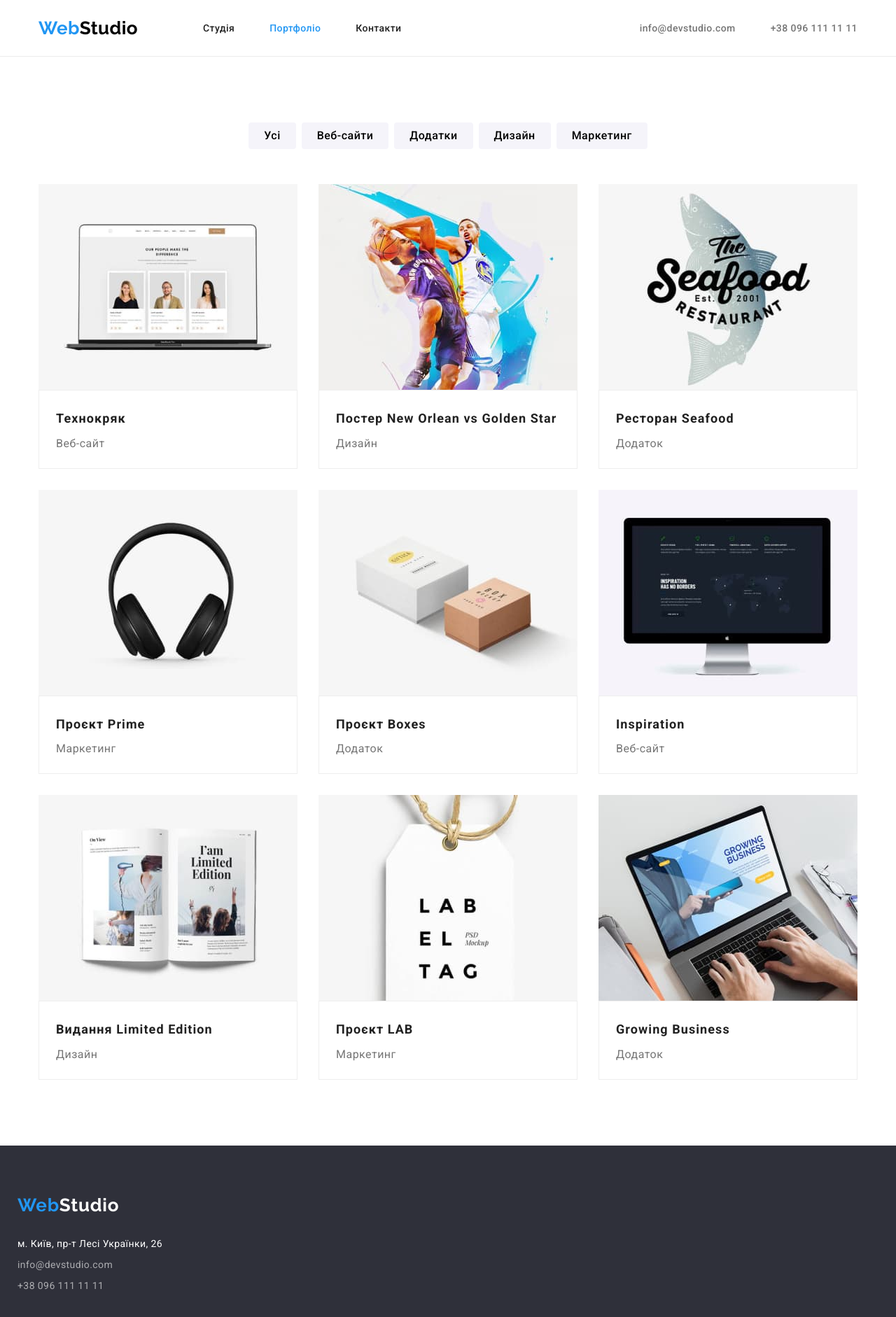
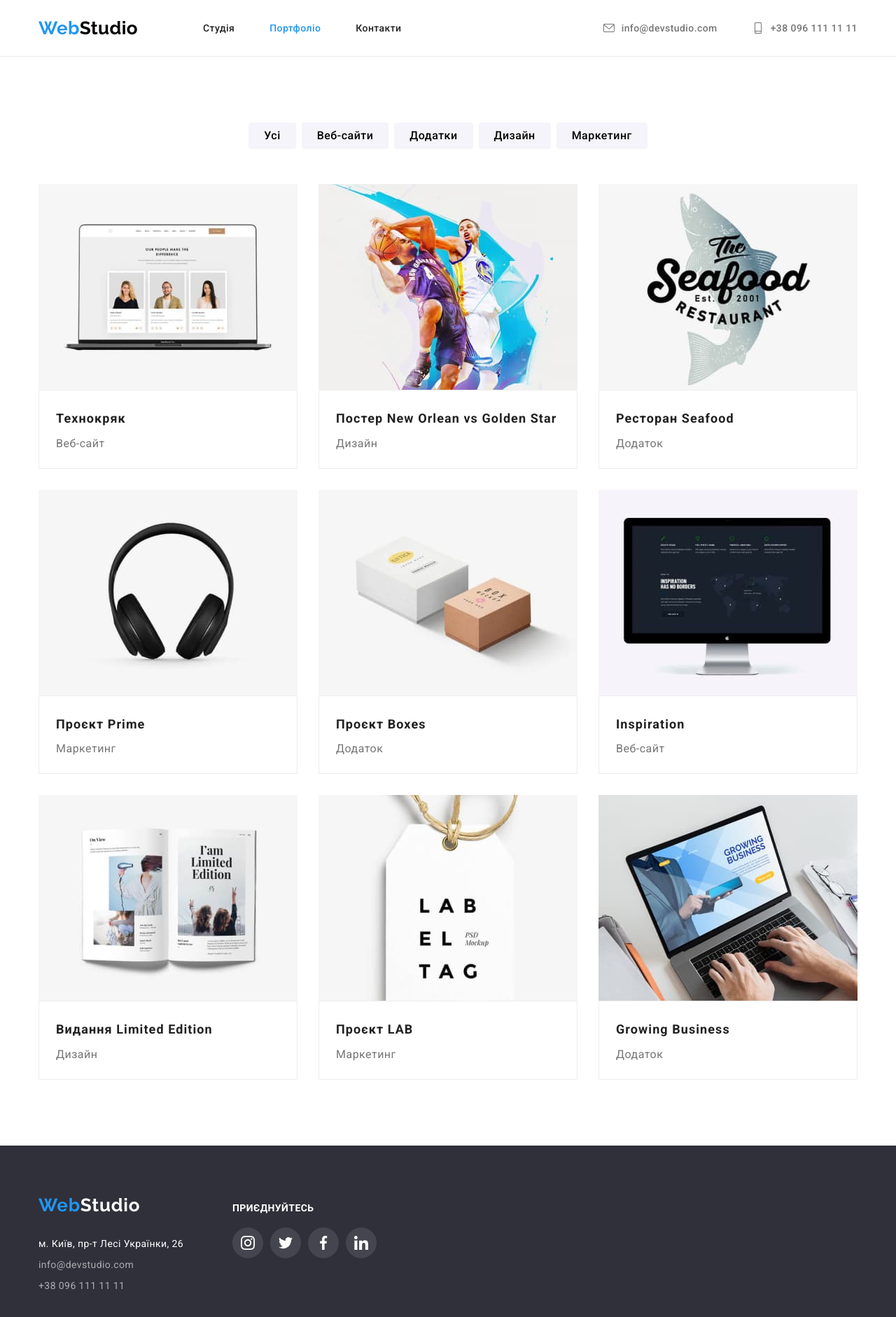
Before and after one commit to DudkoP/goit-markup-hw-04, a plain HTML site: page portfolio.html in a window 1280 px wide. Shown: the whole page at 70% size. Drawn offline with nearby package versions, Linux system fonts and the light colour scheme.

Commit message:
portfolio page done

```diff
--- a/css/styles.css
+++ b/css/styles.css
@@ -551,16 +551,13 @@ address {
 
 /* start products styles */
 
-.product-block{
+.product-lists{
     width: 1200px;
-    padding-bottom: 94px;
-}
-
-.product-lists{
     display: flex;
     list-style: none;
     flex-wrap: wrap;
 }
+
 .product-list-wrap{
 }
 
@@ -591,6 +588,15 @@ address {
     border: 1px solid #EEEEEE;
 }
 
+.product-link:hover,
+.product-link:focus {
+    display: inline-block;
+    border: 1px solid #EEEEEE;
+    box-shadow: 0px 1px 1px rgba(0, 0, 0, 0.12),
+        0px 4px 4px rgba(0, 0, 0, 0.06),
+        1px 4px 6px rgba(0, 0, 0, 0.16);
+}
+
 .product-name{
     font-weight: 700;
     font-size: 18px;
--- a/portfolio.html
+++ b/portfolio.html
@@ -23,10 +23,22 @@
                     </ul>
                 </nav>
                 <ul class="lists nav-main contacts">
-                    <li class="header-list"><a href="mailto:info@devstudio.com"
-                            class="header-contact-link">info@devstudio.com</a></li>
-                    <li class="header-list"><a href="tel:+380961111111" class="header-contact-link">+38 096 111 11
-                            11</a></li>
+                    <li class="header-list">
+                        <a href="mailto:info@devstudio.com" class="header-contact-link mail">
+                            <svg class="icon-envelope" width="20" height="20">
+                                <use href="./image/icons.svg#icon-envelope"></use>
+                            </svg>
+                            info@devstudio.com
+                        </a>
+                    </li>
+                    <li class="header-list">
+                        <a href="tel:+380961111111" class="header-contact-link tel">
+                            <svg class="icon-phone" width="20" height="20">
+                                <use href="./image/icons.svg#icon-smartphone"></use>
+                            </svg>
+                            +38 096 111 11 11
+                        </a>
+                    </li>
                 </ul>
             </div>
         </header>
@@ -132,7 +144,8 @@
         </main>
         <!-- Footer Section -->
         <footer class="footer">
-            <div class="footer-block container">
+            <div class="footer-all flexbox container">
+                <div class="footer-block">
                     <a href="./index.html" target="_self" class="footer-logo-link"><span class="blue">Web</span>Studio</a>
                     <address>
                         <p class="company-address">м. Київ, пр-т Лесі Українки, 26</p>
@@ -145,6 +158,40 @@
                         </ul>
                     </address>
                 </div>
+                <div class="join">
+                    <p class="join-us">приєднуйтесь</p>
+                    <ul class="join-us-list icons-social">
+                        <li class="social-item">
+                            <a href="#" class="social-link">
+                                <svg class="join-us-logo" width="20" height="20">
+                                    <use href="./image/icons.svg#icon-instagram"></use>
+                                </svg>
+                            </a>
+                        </li>
+                        <li class="social-item">
+                            <a href="" class="social-link">
+                                <svg class="join-us-logo" width="20" height="20">
+                                    <use href="./image/icons.svg#icon-twitter"></use>
+                                </svg>
+                            </a>
+                        </li>
+                        <li class="social-item">
+                            <a href="" class="social-link">
+                                <svg class="join-us-logo" width="20" height="20">
+                                    <use href="./image/icons.svg#icon-facebook"></use>
+                                </svg>
+                            </a>
+                        </li>
+                        <li class="social-item">
+                            <a href="" class="social-link">
+                                <svg class="join-us-logo" width="20" height="20">
+                                    <use href="./image/icons.svg#icon-linkedin"></use>
+                                </svg>
+                            </a>
+                        </li>
+                    </ul>
+                </div>
+            </div>
         </footer>
 </body>
 </html>
```
Lines whose indentation alone changed are shown as unchanged.
